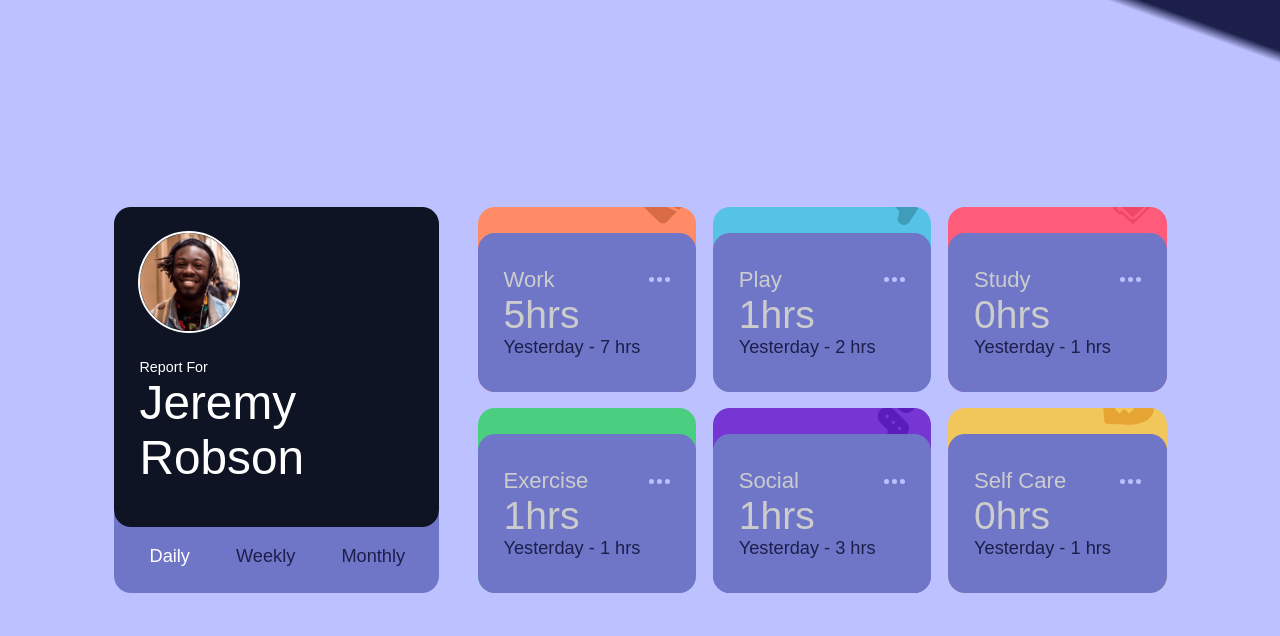
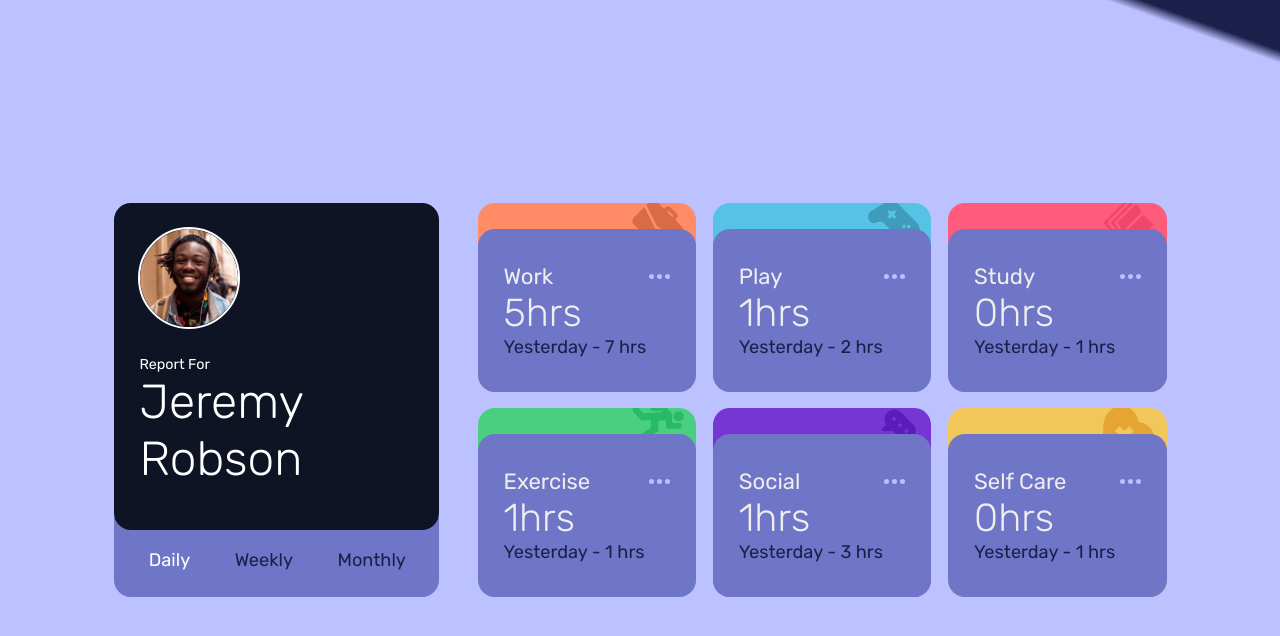
Before and after one commit to Ikuewumi/fmio-time-tracking, a website built with Vite: page index.html in a window 1280 px wide. Built offline with nearby package versions, Linux system fonts and the light colour scheme.

Commit message:
FIX: added fonts, patched bg-size of cards

```diff
--- a/index.html
+++ b/index.html
@@ -4,6 +4,10 @@
     <meta charset="UTF-8" />
     <link rel="icon" type="image/svg+xml" href="/vite.svg" />
     <meta name="viewport" content="width=device-width, initial-scale=1.0" />
+    <meta name="description" content="A solution to the fmio-challenge `Time Tracker App`">
+    <link rel="preconnect" href="https://fonts.googleapis.com">
+    <link rel="preconnect" href="https://fonts.gstatic.com" crossorigin>
+    <link href="https://fonts.googleapis.com/css2?family=Rubik:wght@300;400;500;600;700&display=swap" rel="stylesheet">
     <title>FMIO-Time Tracker</title>
   </head>
   <body>
--- a/src/scss/_base.scss
+++ b/src/scss/_base.scss
@@ -14,7 +14,7 @@
     --limeGreen: #4acf81;
     --violet: #7536d3;
     --softOrange: #f1c65b;
-    --fontSans: 'Rubik', 'Montserrat', 'DM Sans', 'IBM Plex Sans', sans-serif;
+    --fontSans: 'Rubik', sans-serif;
     color-scheme: dark light;
     font-size: 13px;
 
--- a/src/scss/_layout.scss
+++ b/src/scss/_layout.scss
@@ -69,6 +69,7 @@ body {
 
             section.card {
                 background-size: 4rem;
+                background-position: 93% -2%;
 
             }
 
@@ -217,7 +218,7 @@ section.card {
 
     @media (prefers-color-scheme: light) {
         --shadow-clr: #00000020;
-        color: #ccc;
+        color: #eee;
     }
 
 
```
